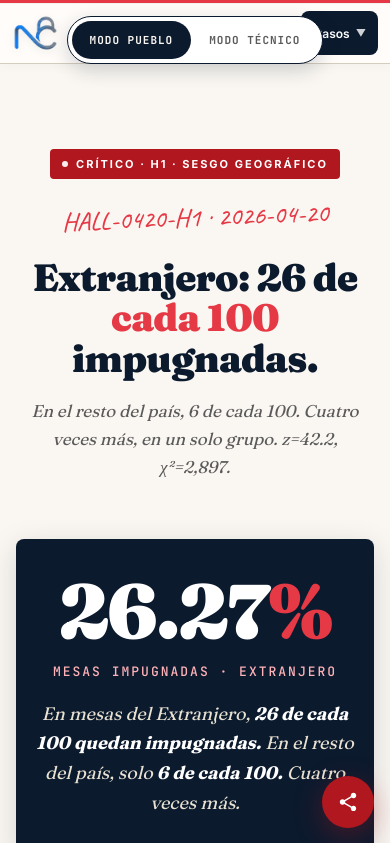
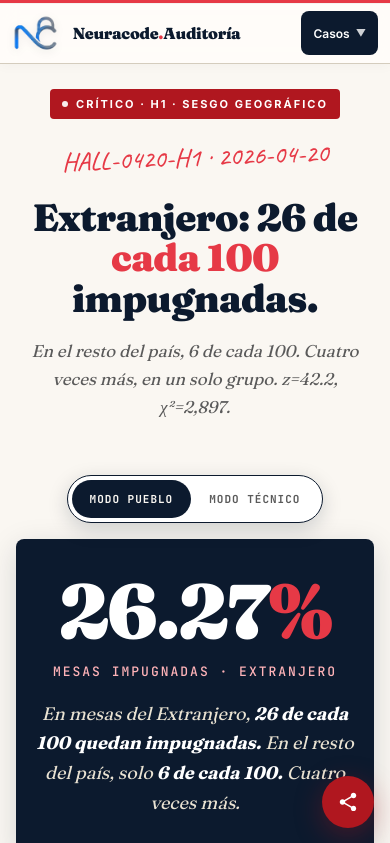
Before and after one commit to jackthony/auditoria-eg2026, a plain HTML site: page h1/index.html in a window 390 px wide. Shown: the top 843 px of the page. Drawn offline with Linux system fonts and the light colour scheme.

Commit message:
deploy: fix(web): voice-toggle debajo del site-nav + quitar leak "Regla de oro"
- voice-toggle sticky top 16px → 92px (desktop) / fixed 10px → sticky 72px (mobile) en /h1/ /h4/ /h9/ /h12/
- quitar línea "Regla de oro: jamás fraude..." (instrucción interna visible) en /h1/ /h9/ /h12/
- cerrar UX-AUDIT-1b/3/7/12 en TICKETS.md (no-op, ya aplicados) 0263fab32aab4023228f0d49ce4057f04d63de55

```diff
--- a/h1/index.html
+++ b/h1/index.html
@@ -106,7 +106,7 @@ body[data-voice="tech"] .voice-pop { display: none; }
 
 /* ═════ VOICE TOGGLE (sticky) ═════ */
 .voice-toggle-wrap {
-  position: sticky; top: 16px; z-index: 60;
+  position: sticky; top: 92px; z-index: 45;
   display: flex; justify-content: center;
   padding: 10px 16px;
   pointer-events: none;
@@ -351,11 +351,11 @@ body[data-voice="tech"] .voice-pop { display: none; }
 }
 @media (max-width: 480px) {
   .voice-toggle-wrap {
-    position: fixed; top: 10px; left: 0; right: 0;
-    padding: 6px 12px; z-index: 70;
+    position: sticky; top: 72px; left: 0; right: 0;
+    padding: 6px 12px; z-index: 45;
   }
   .voice-toggle { box-shadow: 0 6px 20px rgba(12,26,46,.18); }
-  .hero { padding-top: 84px; }
+  .hero { padding-top: 24px; }
   .stat-hero .big { font-size: 76px; }
 }
 
@@ -465,7 +465,6 @@ body[data-voice="tech"] .voice-pop { display: none; }
   </div>
 
   <div class="disclaimer">
-    <strong>Regla de oro:</strong> jamás "fraude". Siempre <strong>"anomalía que ONPE debe explicar"</strong>.
     Autoría: Jack Aguilar. Cero afiliación partidaria. Código MIT.
     Verifica en <code>eg2026.duckdb</code> del repo.
   </div>
```
Also changed, not shown: h12/index.html (+4 -5 lines), h4/index.html (+5 -5 lines), h9/index.html (+5 -6 lines).
